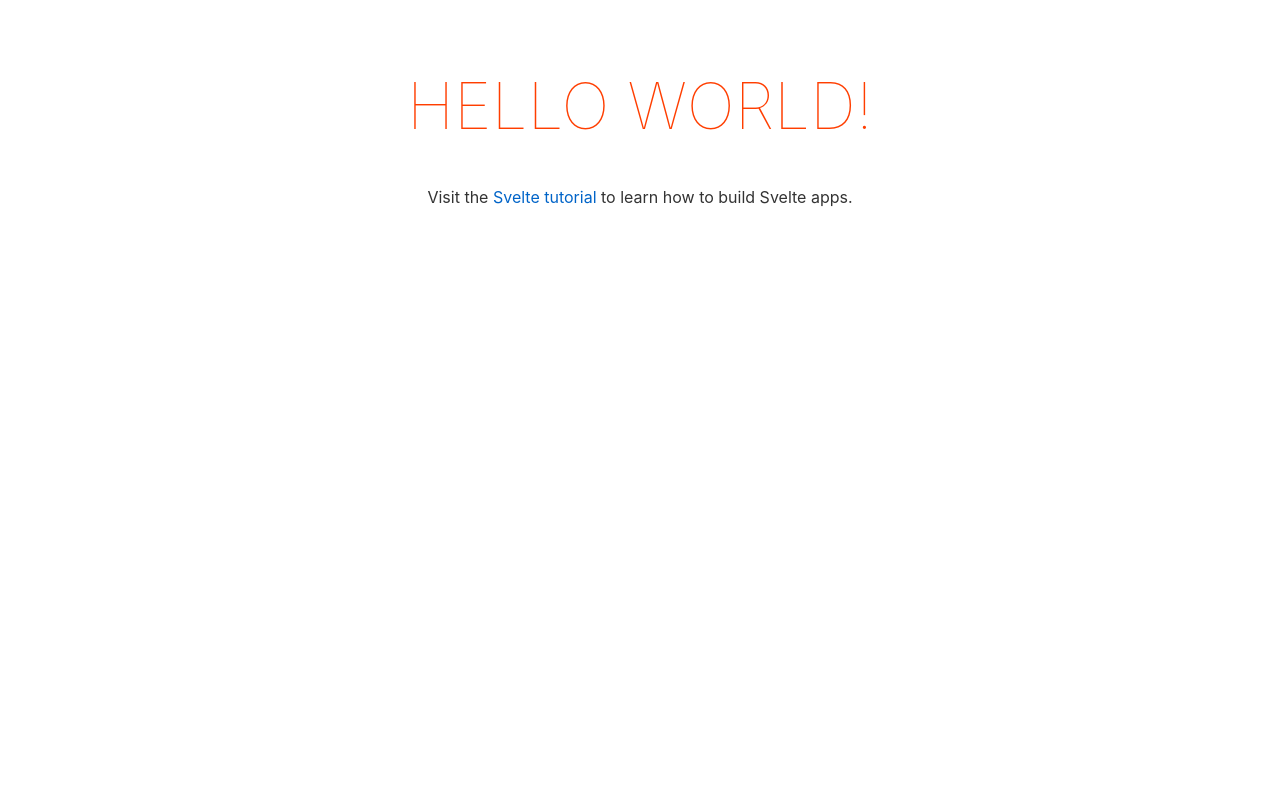
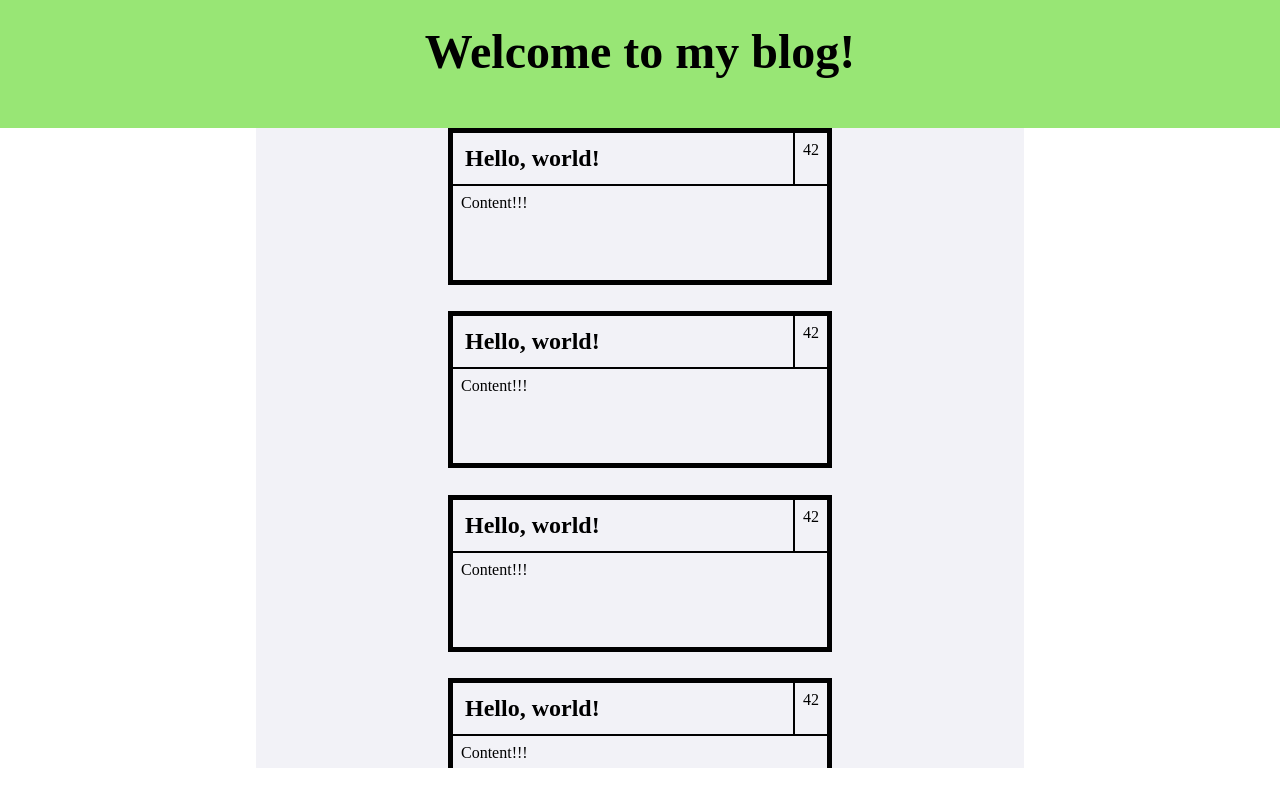
Before and after one commit to decorator-factory/python-blog, a Svelte app in the folder frontend/: page / in a window 1280 px wide. Built offline with nearby package versions, Linux system fonts and the light colour scheme.

Commit message:
Basic frontend layout

```diff
--- a/frontend/public/global.css
+++ b/frontend/public/global.css
@@ -1,63 +1,6 @@
 html, body {
-	position: relative;
-	width: 100%;
-	height: 100%;
+	top: 0;
+	padding: 0;
+	margin: 0;
+	height: 100vh;
 }
-
-body {
-	color: #333;
-	margin: 0;
-	padding: 8px;
-	box-sizing: border-box;
-	font-family: -apple-system, BlinkMacSystemFont, "Segoe UI", Roboto, Oxygen-Sans, Ubuntu, Cantarell, "Helvetica Neue", sans-serif;
-}
-
-a {
-	color: rgb(0,100,200);
-	text-decoration: none;
-}
-
-a:hover {
-	text-decoration: underline;
-}
-
-a:visited {
-	color: rgb(0,80,160);
-}
-
-label {
-	display: block;
-}
-
-input, button, select, textarea {
-	font-family: inherit;
-	font-size: inherit;
-	-webkit-padding: 0.4em 0;
-	padding: 0.4em;
-	margin: 0 0 0.5em 0;
-	box-sizing: border-box;
-	border: 1px solid #ccc;
-	border-radius: 2px;
-}
-
-input:disabled {
-	color: #ccc;
-}
-
-button {
-	color: #333;
-	background-color: #f4f4f4;
-	outline: none;
-}
-
-button:disabled {
-	color: #999;
-}
-
-button:not(:disabled):active {
-	background-color: #ddd;
-}
-
-button:focus {
-	border-color: #666;
-}
--- a/frontend/src/App.svelte
+++ b/frontend/src/App.svelte
@@ -1,30 +1,54 @@
 <script>
-	export let name;
+    import PostCard from './PostCard.svelte';
+
+    const post = {
+        uid: 42,
+        title: 'Hello, world!',
+        content: 'Content!!!'
+    };
 </script>
 
+<header>
+    <h1 class="main-title">Welcome to my blog!</h1>
+</header>
 <main>
-	<h1>Hello {name}!</h1>
-	<p>Visit the <a href="https://svelte.dev/tutorial">Svelte tutorial</a> to learn how to build Svelte apps.</p>
+    <div class="posts">
+        <PostCard {post}/>
+        <PostCard {post}/>
+        <PostCard {post}/>
+        <PostCard {post}/>
+        <PostCard {post}/>
+        <PostCard {post}/>
+        <PostCard {post}/>
+        <PostCard {post}/>
+    </div>
 </main>
 
 <style>
-	main {
-		text-align: center;
-		padding: 1em;
-		max-width: 240px;
-		margin: 0 auto;
-	}
+    header {
+        width: 100%;
+        min-height: 8em;
+        background: #98e675;
+    }
 
-	h1 {
-		color: #ff3e00;
-		text-transform: uppercase;
-		font-size: 4em;
-		font-weight: 100;
-	}
+    .main-title {
+        font-size: 36pt;
+        margin: 0;
+        padding-top: 0.5em;
+        text-align: center;
+    }
 
-	@media (min-width: 640px) {
-		main {
-			max-width: none;
-		}
-	}
+    main {
+        width: 60%;
+        max-height: 80%;
+        background: #f2f2f7;
+        margin: auto;
+        overflow-y: scroll;
+    }
+
+    main>.posts {
+        height: 100%;
+        margin: auto;
+        width: 50%;
+    }
 </style>
--- /dev/null
+++ b/frontend/src/PostCard.svelte
@@ -0,0 +1,55 @@
+<script>
+    export let post; // { uid: number, title: string, content: string }
+</script>
+
+<style>
+    .post {
+        display: grid;
+        grid-template-rows: minmax(1.5em, 1fr) minmax(6em, auto);
+        grid-template-columns: 1fr 10fr 1fr;
+
+        grid-template-areas:
+            "title title uid"
+            "body body body"
+        ;
+
+        border: 4px solid black;
+
+        max-width: 40em;
+        margin-bottom: 7mm;
+    }
+
+    .post .uid {
+        grid-area: "uid";
+        padding: 0.5em;
+    }
+
+    .centered {
+        margin-left: auto;
+        margin-right: auto;
+    }
+
+    .post .title {
+        grid-area: title;
+        padding: 0.5em;
+        font-size: 150%;
+        font-weight: 800;
+    }
+
+    .post .content {
+        grid-area: body;
+        padding: 0.5em;
+    }
+
+    .post div {
+        border: 1px solid black;
+    }
+</style>
+
+<div class="post">
+    <div class="uid"><span class="centered">{post.uid}</span></div>
+    <div class="title">{post.title}</div>
+    <div class="content">
+        {@html post.content}
+    </div>
+</div>
--- a/frontend/src/main.js
+++ b/frontend/src/main.js
@@ -1,10 +1,10 @@
 import App from './App.svelte';
 
 const app = new App({
-	target: document.body,
-	props: {
-		name: 'world'
-	}
+    target: document.body,
+    props: {
+
+    }
 });
 
 export default app;
```
